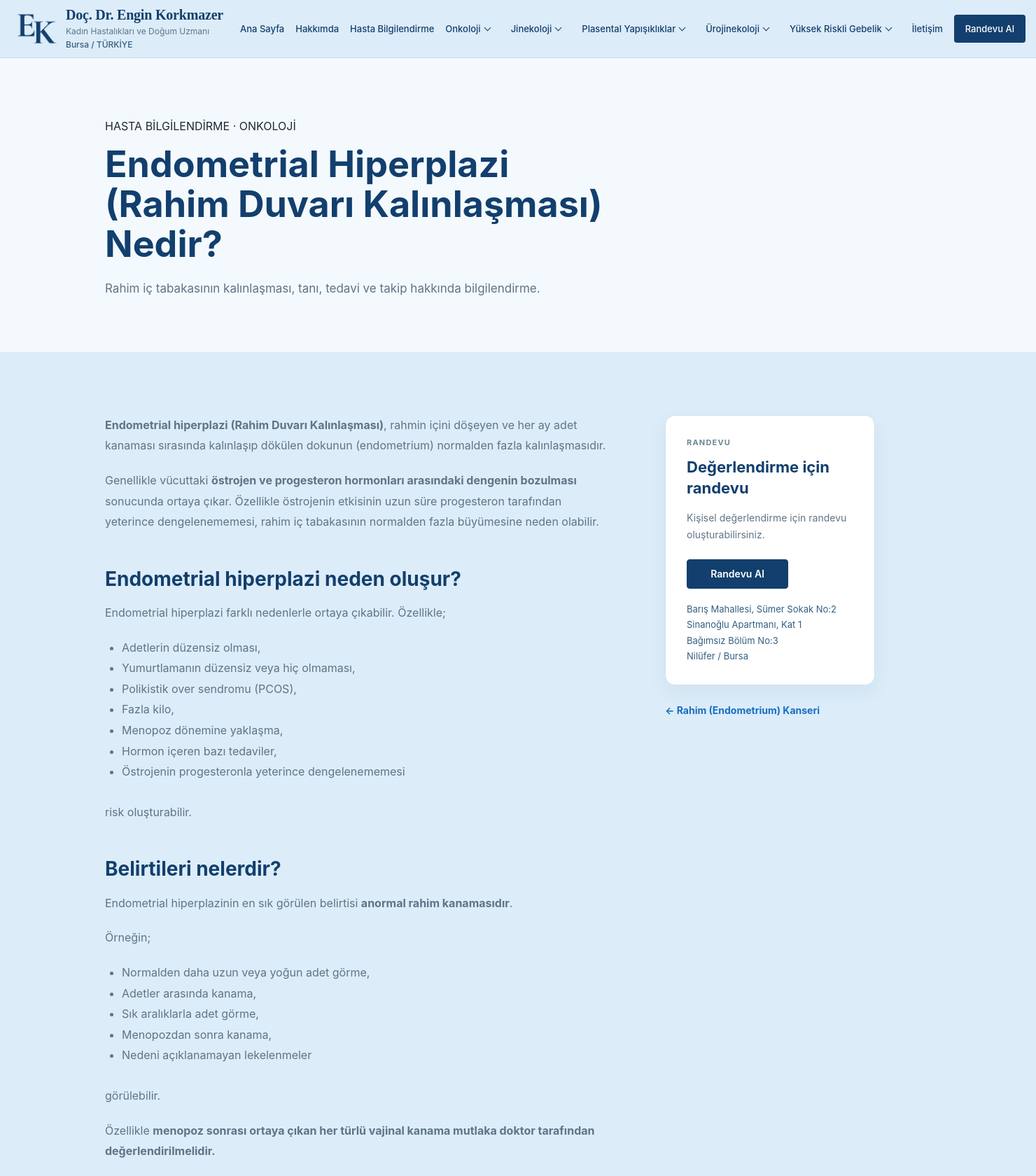
After one commit to msamkara67/engin-korkmazer, a Django app: page /endometrial-hiperplazi-rahim-duvari-kalinlasmasi/ in a window 1480 px wide. The commit adds this page. Shown: the top 1680 px of the page at 70% size. Run offline with Django 5.2, Linux system fonts and the light colour scheme.

Commit message:
Add three oncology patient information articles

```diff
--- a/website/sitemaps.py
+++ b/website/sitemaps.py
@@ -37,9 +37,12 @@ class StaticViewSitemap(Sitemap):
 
             "website:gynecologic_oncology",
             "website:cervical_cancer",
+            "website:trachelectomy",
             "website:smear_hpv_test",
             "website:cin",
             "website:ovarian_cancer",
+            "website:endometrial_hyperplasia",
+            "website:ovarian_fertility_sparing_surgery",
             "website:vulvar_cancer",
 
             "website:urogynecology",
--- a/website/templates/website/base.html
+++ b/website/templates/website/base.html
@@ -151,6 +151,9 @@
                     <a href="{% url 'website:cervical_cancer' %}">
                         Rahim Ağzı Kanseri
                     </a>
+                    <a href="{% url 'website:trachelectomy' %}">
+                        Trakelektomi Ameliyatı
+                    </a>
                     <a href="{% url 'website:smear_hpv_test' %}">
                         Smear ve HPV Testi
                     </a>
@@ -159,8 +162,16 @@
                         Rahim (Endometrium) Kanseri
                     </a>
 
+                    <a href="{% url 'website:endometrial_hyperplasia' %}">
+                        Endometrial Hiperplazi (Rahim Duvarı Kalınlaşması)
+                    </a>
+
                     <a href="{% url 'website:ovarian_cancer' %}">
                         Yumurtalık Kanseri
+                    </a>
+
+                    <a href="{% url 'website:ovarian_fertility_sparing_surgery' %}">
+                        Yumurtalık Kanserinde Doğurganlık Koruyucu Cerrahi
                     </a>
 
                     <a href="{% url 'website:vulvar_cancer' %}">
--- /dev/null
+++ b/website/templates/website/endometrial_hyperplasia.html
@@ -0,0 +1,76 @@
+{% extends "website/base.html" %}
+
+{% block title %}Endometrial Hiperplazi (Rahim Duvarı Kalınlaşması) | Doç. Dr. Engin Korkmazer{% endblock %}
+{% block meta_description %}Endometrial hiperplazinin nedenleri, belirtileri, tanısı, atipili ve atipisiz hiperplazide tedavi seçenekleri ve takip hakkında bilgilendirme.{% endblock %}
+
+{% block content %}
+<section class="article-hero">
+    <div class="container">
+        <span class="section-kicker">HASTA BİLGİLENDİRME · ONKOLOJİ</span>
+        <h1>Endometrial Hiperplazi (Rahim Duvarı Kalınlaşması) Nedir?</h1>
+        <p>Rahim iç tabakasının kalınlaşması, tanı, tedavi ve takip hakkında bilgilendirme.</p>
+    </div>
+</section>
+<section class="article-page">
+    <div class="container article-layout">
+        <article class="article-content">
+            <p><strong>Endometrial hiperplazi (Rahim Duvarı Kalınlaşması)</strong>, rahmin içini döşeyen ve her ay adet kanaması sırasında kalınlaşıp dökülen dokunun (endometrium) normalden fazla kalınlaşmasıdır.</p>
+            <p>Genellikle vücuttaki <strong>östrojen ve progesteron hormonları arasındaki dengenin bozulması</strong> sonucunda ortaya çıkar. Özellikle östrojenin etkisinin uzun süre progesteron tarafından yeterince dengelenememesi, rahim iç tabakasının normalden fazla büyümesine neden olabilir.</p>
+
+            <h2>Endometrial hiperplazi neden oluşur?</h2>
+            <p>Endometrial hiperplazi farklı nedenlerle ortaya çıkabilir. Özellikle;</p>
+            <ul>
+                <li>Adetlerin düzensiz olması,</li>
+                <li>Yumurtlamanın düzensiz veya hiç olmaması,</li>
+                <li>Polikistik over sendromu (PCOS),</li>
+                <li>Fazla kilo,</li>
+                <li>Menopoz dönemine yaklaşma,</li>
+                <li>Hormon içeren bazı tedaviler,</li>
+                <li>Östrojenin progesteronla yeterince dengelenememesi</li>
+            </ul>
+            <p>risk oluşturabilir.</p>
+
+            <h2>Belirtileri nelerdir?</h2>
+            <p>Endometrial hiperplazinin en sık görülen belirtisi <strong>anormal rahim kanamasıdır</strong>.</p>
+            <p>Örneğin;</p>
+            <ul>
+                <li>Normalden daha uzun veya yoğun adet görme,</li>
+                <li>Adetler arasında kanama,</li>
+                <li>Sık aralıklarla adet görme,</li>
+                <li>Menopozdan sonra kanama,</li>
+                <li>Nedeni açıklanamayan lekelenmeler</li>
+            </ul>
+            <p>görülebilir.</p>
+            <p>Özellikle <strong>menopoz sonrası ortaya çıkan her türlü vajinal kanama mutlaka doktor tarafından değerlendirilmelidir.</strong></p>
+
+            <h2>Endometrial hiperplazi kanser midir?</h2>
+            <p><strong>Hayır. Endometrial hiperplazi tek başına kanser anlamına gelmez.</strong> Ancak bazı hiperplazi türlerinde rahim iç tabakasındaki hücrelerde kanser öncesi değişiklikler bulunabilir.</p>
+            <p>Bu nedenle hiperplazinin türünün belirlenmesi önemlidir. Özellikle <strong>atipili hiperplazi</strong> olarak adlandırılan hücresel değişikliklerin bulunduğu durumlarda rahim kanseri gelişme riski daha yüksektir.</p>
+            <p>Bu nedenle doktorunuz gerekli gördüğünde rahim içinden örnek alınarak (endometrial biyopsi) dokunun patolojik olarak incelenmesini isteyebilir.</p>
+
+            <h2>Tanı nasıl konulur?</h2>
+            <p>İlk değerlendirmede genellikle <strong>vajinal ultrasonografi</strong> yapılır. Ultrason ile rahim iç tabakasının kalınlığı ve rahim içerisindeki diğer olası problemler değerlendirilebilir.</p>
+            <p>Ancak yalnızca ultrason ile kesin olarak hiperplazi tanısı koymak her zaman mümkün değildir. Kesin tanı için rahim içinden alınan dokunun <strong>patolojik incelemesi</strong> gerekebilir.</p>
+            <p>Bunun için poliklinik şartlarında endometrial biyopsi yapılabileceği gibi, bazı hastalarda histeroskopi ve küretaj gibi işlemler de uygulanabilir.</p>
+
+            <h2>Tedavisi nasıldır?</h2>
+            <p>Tedavi, hiperplazinin türüne, hastanın yaşına, menopoz durumuna, çocuk sahibi olma isteğine ve patoloji sonucuna göre değişir.</p>
+            <p><strong>Atipi bulunmayan hiperplazilerde</strong> çoğu zaman progesteron içeren ilaçlarla tedavi ve düzenli takip yapılabilir. Bazı hastalarda rahim içine yerleştirilen <strong>hormonlu rahim içi araç (spiral)</strong> da etkili bir tedavi seçeneği olabilir.</p>
+            <p><strong>Atipili hiperplazide</strong> ise tedavi daha dikkatli planlanmalıdır. Çocuk sahibi olma isteği olmayan hastalarda rahmin alınması (histerektomi) önerilebilir. Ancak çocuk sahibi olmak isteyen ve uygun olan bazı hastalarda yakın takip altında hormon tedavisiyle rahmi korumaya yönelik tedavi seçenekleri değerlendirilebilir.</p>
+
+            <h2>Endometrial hiperplazi tekrarlar mı?</h2>
+            <p>Evet. Özellikle hormon dengesizliği devam ediyorsa hiperplazi tekrar ortaya çıkabilir. Bu nedenle tedavi sonrasında doktorun önerdiği kontrollerin düzenli yapılması önemlidir. Tekrarlayan kalınlaşmalarda cerrahi ön planda düşünülmelidir.</p>
+        </article>
+        <aside class="article-sidebar">
+            <div class="article-side-card">
+                <span class="contact-label">RANDEVU</span>
+                <h3>Değerlendirme için randevu</h3>
+                <p>Kişisel değerlendirme için randevu oluşturabilirsiniz.</p>
+                <a href="https://www.doktortakvimi.com/profil/engin-korkmazer" target="_blank" rel="noopener noreferrer" class="btn btn-primary">Randevu Al</a>
+                {% include "website/appointment_address.html" %}
+            </div>
+            <a href="{% url 'website:endometrium_cancer' %}" class="article-back-link">← Rahim (Endometrium) Kanseri</a>
+        </aside>
+    </div>
+</section>
+{% endblock %}
--- a/website/urls.py
+++ b/website/urls.py
@@ -4,6 +4,9 @@ from . import views
 app_name = "website"
 
 urlpatterns = [
+    path("endometrial-hiperplazi-rahim-duvari-kalinlasmasi/", views.endometrial_hyperplasia, name="endometrial_hyperplasia"),
+    path("yumurtalik-kanserinde-dogurganlik-koruyucu-cerrahi/", views.ovarian_fertility_sparing_surgery, name="ovarian_fertility_sparing_surgery"),
+    path("trakelektomi-ameliyati/", views.trachelectomy, name="trachelectomy"),
     path("nexplanon-cilt-alti-implanti/", views.nexplanon, name="nexplanon"),
     path("kurtaj/", views.abortion, name="abortion"),
     path("asiri-aktif-mesane/", views.overactive_bladder, name="overactive_bladder"),
--- a/website/views.py
+++ b/website/views.py
@@ -38,6 +38,15 @@ def abortion(request):
 
 def nexplanon(request):
     return render(request, "website/nexplanon.html")
+
+def trachelectomy(request):
+    return render(request, "website/trachelectomy.html")
+
+def ovarian_fertility_sparing_surgery(request):
+    return render(request, "website/ovarian_fertility_sparing_surgery.html")
+
+def endometrial_hyperplasia(request):
+    return render(request, "website/endometrial_hyperplasia.html")
 
 def high_risk_pregnancy(request):
     return render(request, "website/high_risk_pregnancy.html")
```
Also changed, not shown: website/templates/website/ovarian_fertility_sparing_surgery.html (added, +61 -0 lines), website/templates/website/trachelectomy.html (added, +50 -0 lines).
